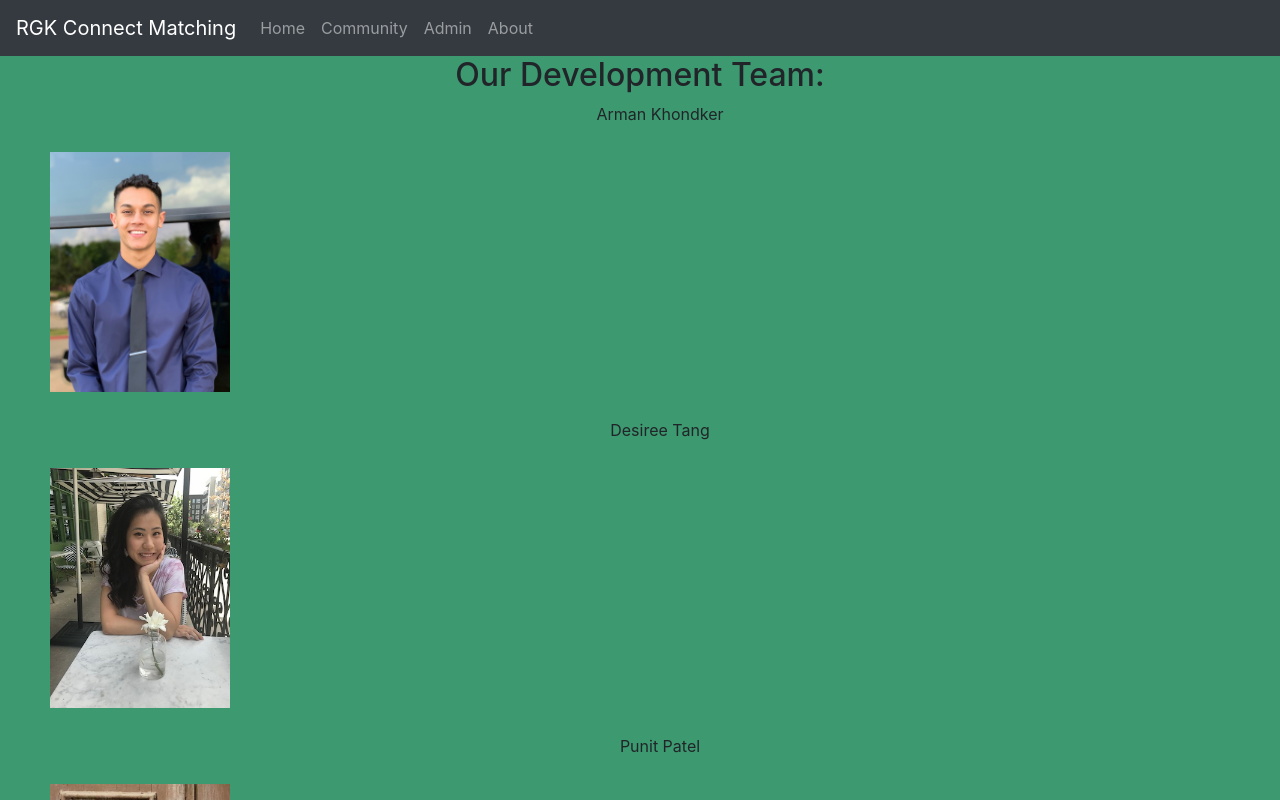
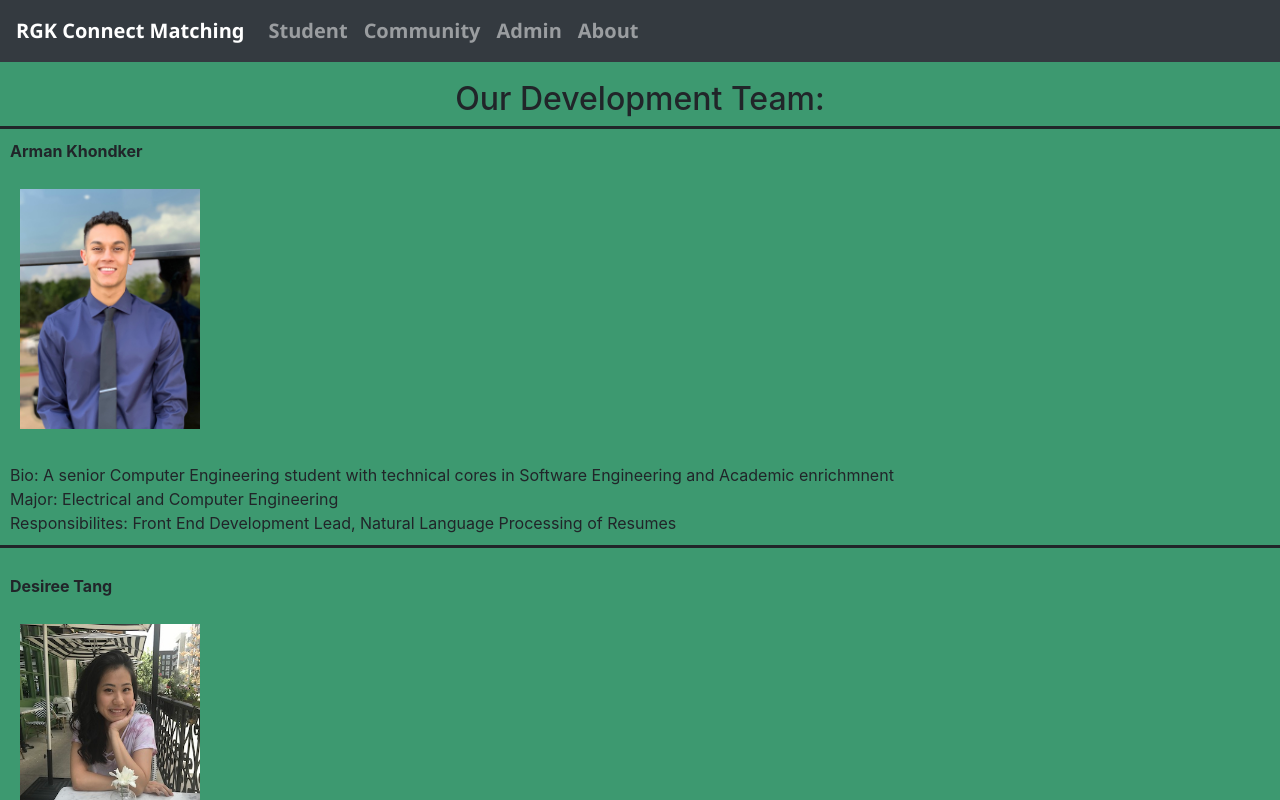
Before and after one commit to armankhondker/EE-364D-Senior-Design, a React (Create React App) app in the folder my-app/: page /about in a window 1280 px wide. Shown: the top 800 px of the page. Built offline with nearby package versions, Linux system fonts and the light colour scheme.

Commit message:
Front End Refactoring and Redesign
Improved how the front end componenets each  look and updated css and react components

```diff
--- /dev/null
+++ b/my-app/src/About.css
@@ -0,0 +1,27 @@
+.About {
+    text-align: left;
+    background-color: #3D9970;
+    height: 100vh;
+  }
+
+  .prof_pic {
+    width: 200px;
+    display: inherit;
+    justify-content: center;
+    text-align: center;
+    padding: 10px;
+  }
+
+  ul:first-of-type {
+    border-top: 3px solid;
+  }
+
+  p {
+      text-align: left;
+  }
+
+  ul {
+    border-bottom: 3px solid;
+    padding: 10px;
+    text-align: left;
+  }
--- a/my-app/src/App.css
+++ b/my-app/src/App.css
@@ -1,7 +1,6 @@
 .App {
   text-align: center;
   background-color: #3D9970;
-
   height: 100vh;
 }
 
@@ -24,17 +23,21 @@
   color: #09d3ac;
 }
 
-
-.prof_pic {
-  width: 200px;
-  display: inherit;
-  justify-content: center;
-  text-align: center;
-  padding: 10px;
-}
-
 .form {
   min-width: 80vw;
   max-width: 80vw;
   margin-left: 10vw;
 }
+a{
+  font-size: 20px;
+  font-weight: bold;
+  font-family: 'Segoe UI', Tahoma, Geneva, Verdana, sans-serif;
+}
+ul{
+  text-align: center;
+  list-style-position: inside;
+}
+
+h2{
+  text-align: center;
+}
--- a/my-app/src/pages/About.js
+++ b/my-app/src/pages/About.js
@@ -4,28 +4,38 @@ import Josh from '../assets/Josh_Profile_Pic.jpg'
 import Punit from '../assets/Punit_Profile_Pic.jpg'
 import ThienSon from '../assets/ThienSon_Profile_Pic.jpg';
 import Desiree from '../assets/Desiree_Profile_Pic.jpeg'
-import '.././App.css';
+import '.././About.css';
 
-class About extends Component {   s
+class About extends Component {
     render() {
 		return (
-			<div className="App" align="center">
-				<h1>About rgkconnectmatching.com</h1>
+			<div className="About">
+				<p>About rgkconnectmatching.com</p>
+				<p>filler</p>
+
                 <h2>Our Development Team:</h2>
 				<ul>
-				<p>Arman Khondker</p>
+				<p><b>Arman Khondker</b></p>
 				{ <img className="prof_pic" src={Arman} alt="Arman" /> }
+				<br></br>
+               Bio: A senior Computer Engineering student with technical cores in Software Engineering and Academic enrichmnent
+               <br></br>
+               Major: Electrical and Computer Engineering
+               <br></br>
+			   Responsibilites: Front End Development Lead, Natural Language Processing of Resumes
+               <br></br>
 					</ul>
-               <ul> <p>Desiree Tang </p>
+
+               <ul><p><b>Desiree Tang</b></p>
 			   { <img className="prof_pic" src={Desiree} alt="Desiree" /> }
 			   </ul>
-			   <ul><p>Punit Patel</p>
+			   <ul><p><b>Punit Patel</b></p>
 				{ <img className="prof_pic" src={Punit} alt="Punit" /> }
 				</ul>
-				<ul> <p>Josh Papermaster</p>
+				<ul> <p><b>Josh Papermaster</b></p>
 				{ <img className="prof_pic" src={Josh} alt="Josh" /> }
 				</ul>
-                <ul> <p>Thienson Ho</p>
+                <ul> <p><b>Thienson Ho</b></p>
 				{ <img className="prof_pic" src={ThienSon} alt="ThienSon" /> }
 				</ul>
 			</div>
--- a/my-app/src/pages/Admin.js
+++ b/my-app/src/pages/Admin.js
@@ -28,7 +28,8 @@ class Admin extends Component {
 		if(this.state.results !== null) hasMounted = true;
 		return (
 			<div align="center" className="App">
-				<h1>Admin Page</h1>
+				<p>Admin Page</p>
+				<p>filler</p>
 				<p> Only those with administration access to the RGK CONNECT Program can login here. </p>
 				<Form>
 					<Form.Group as={Row} controlId="formPlaintextPassword">
--- a/my-app/src/pages/Central.js
+++ b/my-app/src/pages/Central.js
@@ -6,7 +6,7 @@ class Central extends Component {
 	render() {
 		return (
 			<div className="App">
-				<body onClick={this.redirect} className="Central-body">
+				<body onClick={this.redirect} className="App">
 					<h1 align="center">Welcome to the Matching Hub for the RGK CONNECT program! </h1>
 					<br></br>
                     <p align="center">This web application is for UT graduate students, community organizations with promising projects, and the RGK CONNECT staff.</p>
--- a/my-app/src/pages/CommunityOrg.js
+++ b/my-app/src/pages/CommunityOrg.js
@@ -1,9 +1,12 @@
 import React, { Component } from 'react';
+import '.././App.css';
+
 class CommunityOrg extends Component {
     render() {
 		return (
-			<div align="center">
-				<h1>Community Organizations Page</h1>
+			<div className="App" align="center">
+				<p>Community Organizations Page</p>
+				<p>filler</p>
 				<p> Please fill out the following survey if your community organization has a project they would like to have matched. </p>
 				<a href="https://utexas.qualtrics.com/jfe/form/SV_blz2b1nizqI3Ctf">Project Survey</a>
 
--- a/my-app/src/pages/HomeLinks.js
+++ b/my-app/src/pages/HomeLinks.js
@@ -6,7 +6,11 @@ class HomeLinks extends Component {
     render() {
         return (
         <div className="App">
-            <h2>Options</h2>
+            <p>cant see</p>
+            <p>cant see</p>
+            <h2></h2>
+            <h1></h1>
+
             <ul>
                 <li>
                     <a
@@ -18,20 +22,12 @@ class HomeLinks extends Component {
                     </a>
                 </li>
                 <li>
-                    <a
-                        className="community"
-                        href="community"
-                        rel="noopener noreferrer"
-                    >
-                        Community Organizations
+                    <a className="community" href="community" rel="noopener noreferrer">
+                    Community Organizations
                     </a>
                 </li>
                 <li>
-                    <a
-                        className="Admin"
-                        href="admin"
-                        rel="noopener noreferrer"
-                    >
+                    <a className="Admin" href="admin" rel="noopener noreferrer">
                         Admins
                     </a>
                 </li>
--- a/my-app/src/pages/StickyNavbar.js
+++ b/my-app/src/pages/StickyNavbar.js
@@ -8,7 +8,7 @@ function StickNavbar() {
         <Navbar bg="dark" variant="dark" fixed="top">
             <Navbar.Brand href="/">RGK Connect Matching</Navbar.Brand>
             <Nav className="mr-auto">
-                <Nav.Link href="/">Home</Nav.Link>
+                <Nav.Link href="Student">Student</Nav.Link>
                 <Nav.Link href="Community">Community</Nav.Link>
                 <Nav.Link href="Admin">Admin</Nav.Link>
                 <Nav.Link href="About">About</Nav.Link>
--- a/my-app/src/pages/Student.js
+++ b/my-app/src/pages/Student.js
@@ -5,7 +5,8 @@ class Student extends Component {
     render() {
 		return (
 			<div className = "App" align="center">
-				<h1>Students Page</h1>
+				<p>Students Page</p>
+				<p>filler</p>
 				<p> Please fill out the following survey if you are interested in working on a project in the RGK CONNECT Program. </p>
 				<a href="/studentform">Student Survey</a>
 
```
